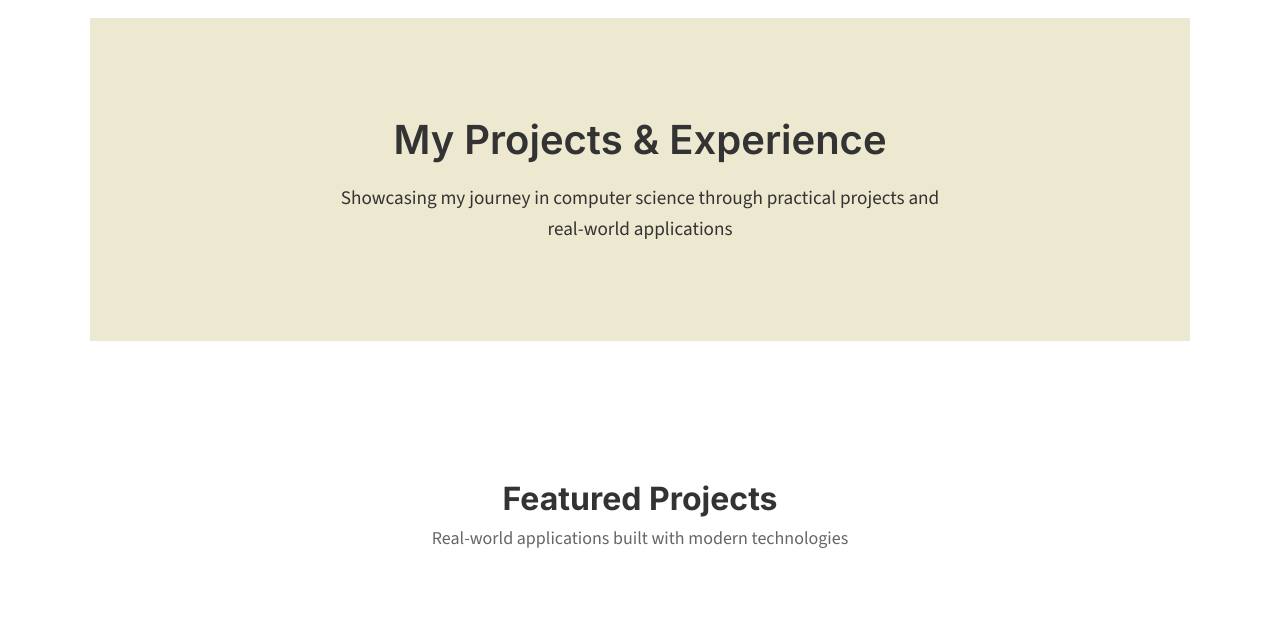
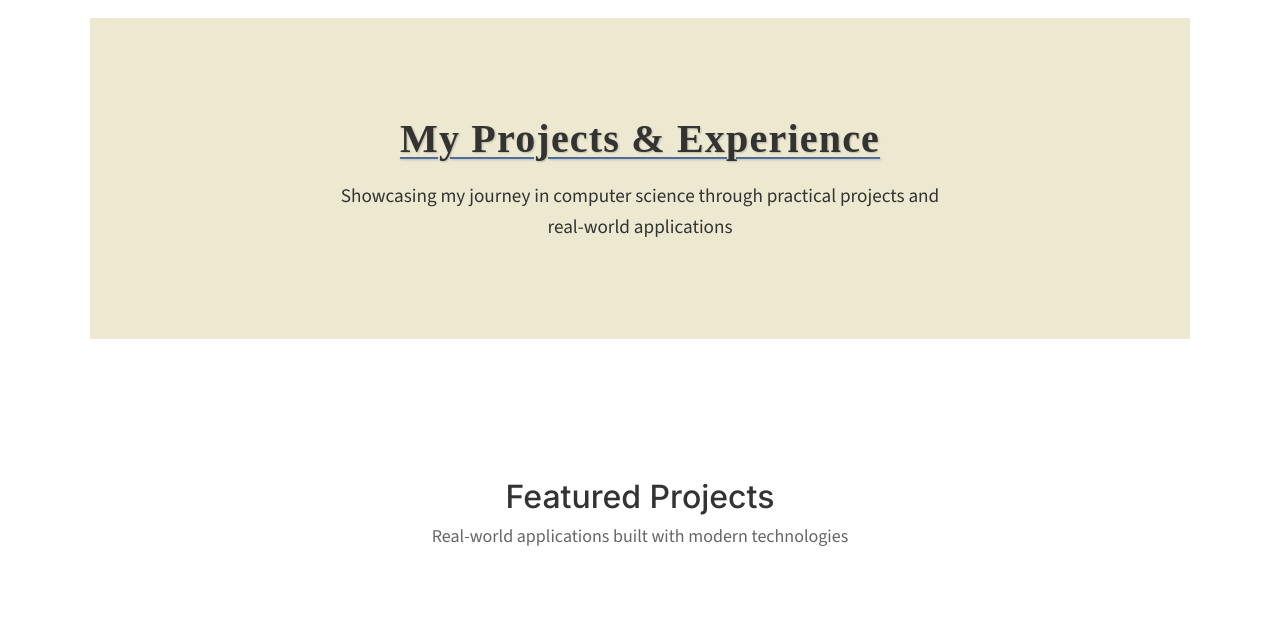
Before and after one commit to EnobongOffiong/EnobongOffiong.github.io, a plain HTML site: page webdevelopment/project.html in a window 1280 px wide. Shown: the part 88-730 px from the top of the page. Drawn offline with nearby package versions, Linux system fonts and the light colour scheme; grey boxes are pictures that could not be loaded; a web font is replaced by a local one.

Commit message:
Add files via upload

```diff
--- a/webdevelopment/project.html
+++ b/webdevelopment/project.html
@@ -27,6 +27,9 @@
     <link rel="preconnect" href="https://fonts.googleapis.com">
     <link rel="preconnect" href="https://fonts.gstatic.com" crossorigin>
     <link href="https://fonts.googleapis.com/css2?family=Inter:wght@100..900&family=Source+Sans+3:ital,wght@0,200..900;1,200..900&display=swap" rel="stylesheet">
+    <link rel="preconnect" href="https://fonts.googleapis.com">
+    <link rel="preconnect" href="https://fonts.gstatic.com" crossorigin>
+    <link href="https://fonts.googleapis.com/css2?family=Bitcount+Prop+Single:wght@100..900&display=swap" rel="stylesheet">
     <link rel="shortcut icon" type="image/x-icon" href="favicon.ico">
 </head>
 
@@ -40,7 +43,7 @@
                 <li><a href="index.html">Home</a></li>
                 <li><a href="about.html">About</a></li>
                 <li>
-                    <a href="projects.html">Projects</a>
+                    <a href="project.html">Projects</a>
                     <ul class = "dropdown">
                         <li><a href="#mizzou-scheduler">Mizzou Scheduler</a></li>
                         <li><a href="#quizzical">Quizzical App</a></li>
@@ -58,7 +61,7 @@
     <!-- Main content area -->
     <main>
         <section class="projects-hero">
-            <h1>My Projects & Experience</h1>
+            <h1 class="project-header">My Projects & Experience</h1> <!-- Custom font used here -->
             <p>Showcasing my journey in computer science through practical projects and real-world applications</p>
         </section>
 
--- a/webdevelopment/style.css
+++ b/webdevelopment/style.css
@@ -3,7 +3,8 @@ h1, h2, h3 {
     color: #333333;
     font-size: 36px;
     font-family: "Inter" ;
-  }
+}
+
 
   p {
     color: #333333;
@@ -25,6 +26,31 @@ h1, h2, h3 {
     display: flex;
     align-items: center;
     justify-content: center;
+  }
+
+  /* Custom styles for all <h1 or h2> elements */
+  h1 {
+    /* Text shadow */
+    text-shadow: 1px 1px 2px rgba(0, 0, 0, 0.2);
+
+
+    letter-spacing: 0.03em;
+
+    /*underline decoration */
+    text-decoration: underline;
+    text-decoration-color: #4a6fa5;
+    text-decoration-thickness: 2px;
+    text-underline-offset: 5px;
+
+
+    font-weight: 600;
+    color: #2d3748;
+}
+
+/*Different style for h2*/
+h2 {
+    text-decoration-color: #718096;
+    font-weight: 500;
 }
 
 .hero-content {
@@ -380,6 +406,11 @@ h1, h2, h3 {
     border-radius: 50px;
   }
 
+  /* Custom font from Google Fonts applied to site */
+  .project-header{
+     font-family: "Bitcount Prop Single";
+
+  }
   .projects-hero {
     background-color: #EDE8D0;
     color: #333333;
```
Also changed, not shown: webdevelopment/Offiongtemplate.html (+3 -3 lines), webdevelopment/about.html (+4 -4 lines), webdevelopment/index.html (+6 -3 lines), webdevelopment/reflection.html (+3 -3 lines).
